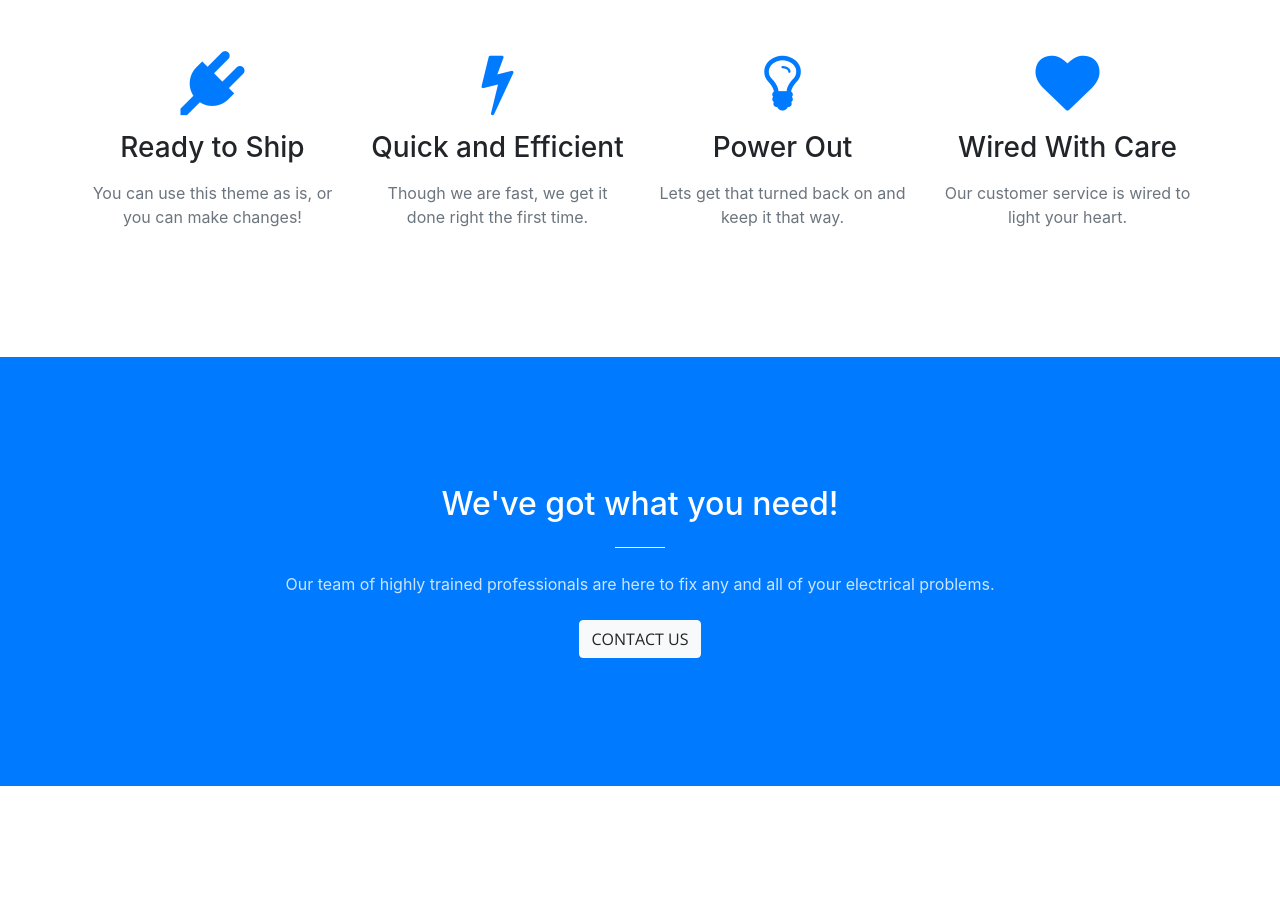
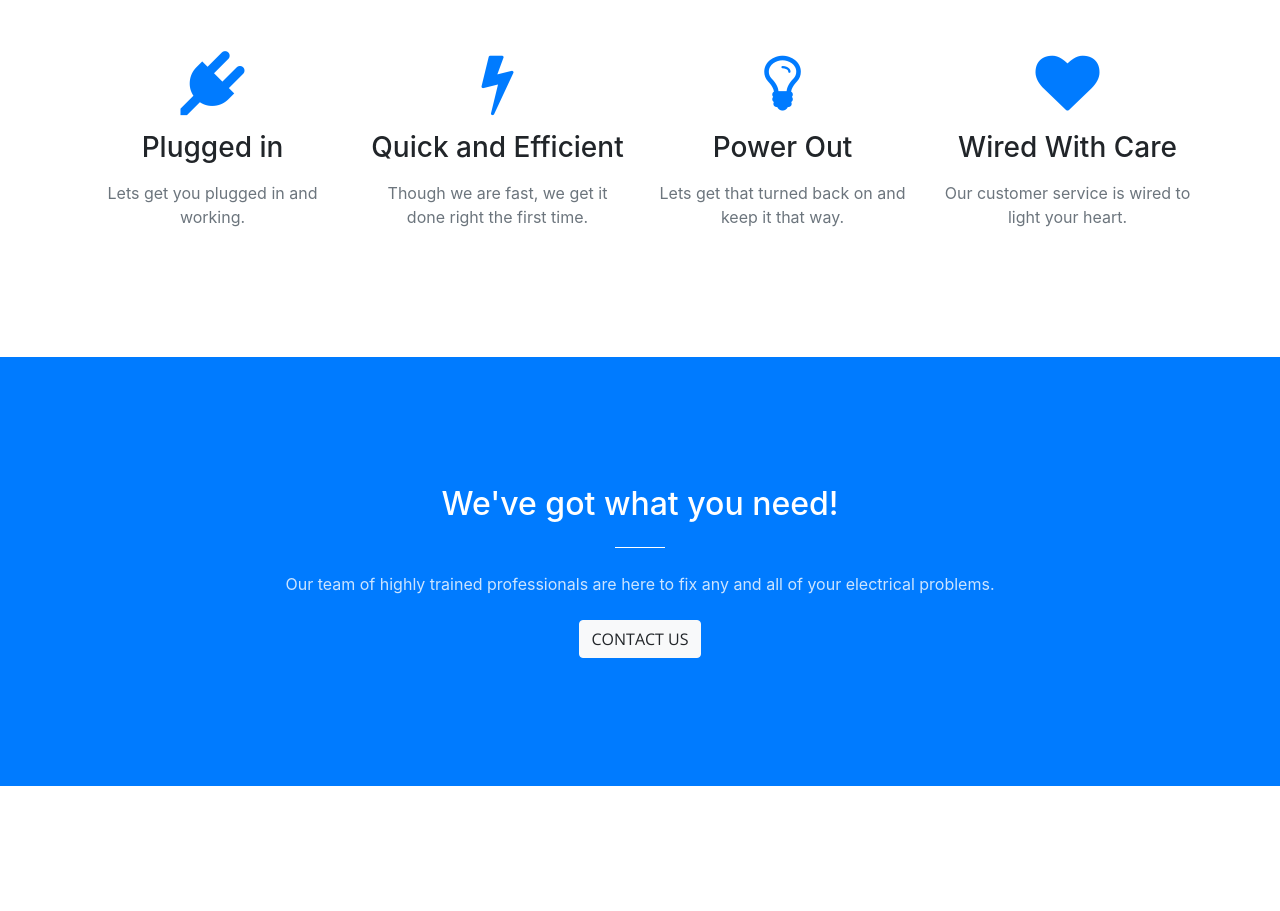
Before and after one commit to Andrewearls/wire-smart, a website with bundled scripts: page index.html in a window 1280 px wide. Shown: the part 1012-1923 px from the top of the page. Built offline with nearby package versions, Linux system fonts and the light colour scheme.

Commit message:
minor fix

```diff
--- a/index.html
+++ b/index.html
@@ -92,8 +92,8 @@
           <div class="col-lg-3 col-md-6 text-center">
             <div class="service-box mt-5 mx-auto">
               <i class="fa fa-4x fa-plug text-primary mb-3 sr-icons"></i>
-              <h3 class="mb-3">Ready to Ship</h3>
-              <p class="text-muted mb-0">You can use this theme as is, or you can make changes!</p>
+              <h3 class="mb-3">Plugged in</h3>
+              <p class="text-muted mb-0">Lets get you plugged in and working.</p>
             </div>
           </div>
           <div class="col-lg-3 col-md-6 text-center">
```
